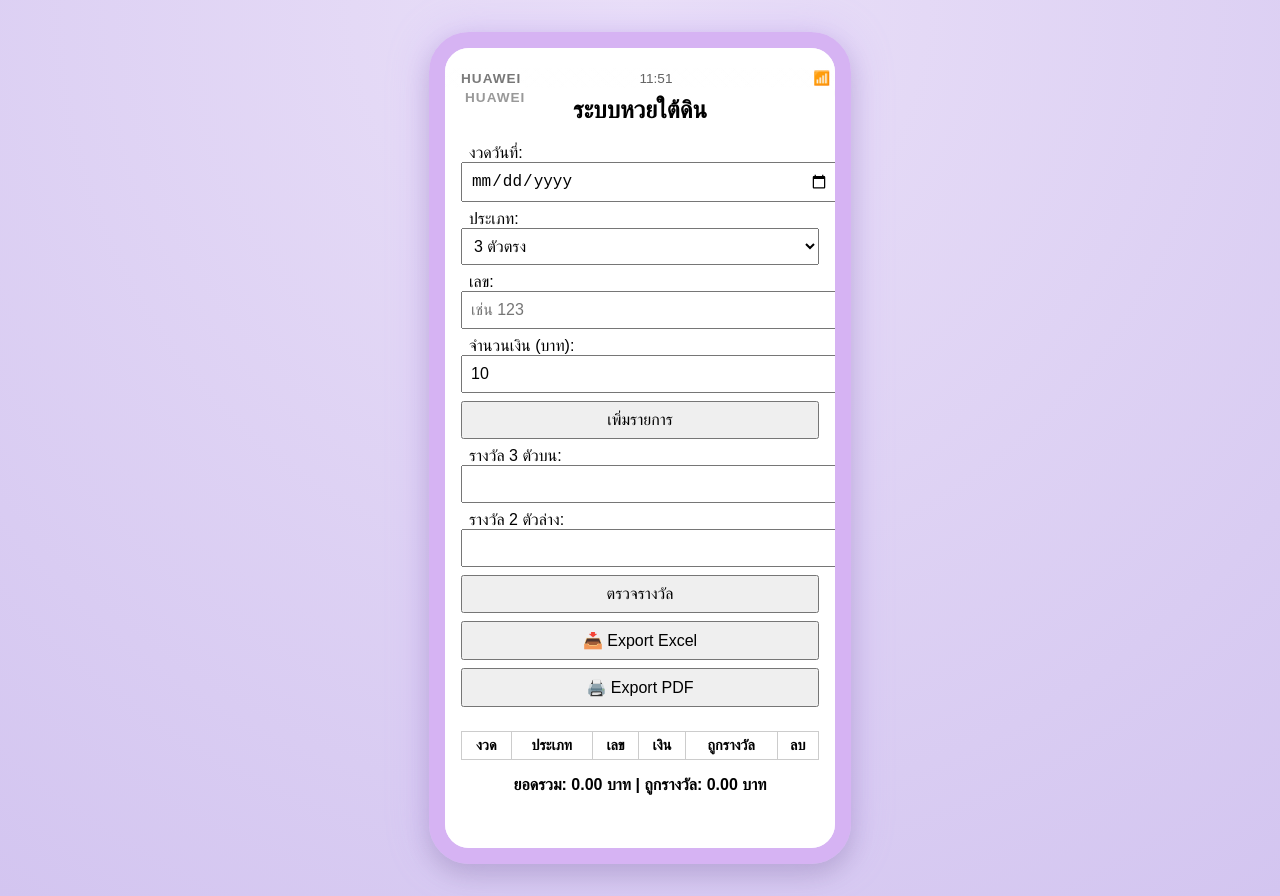
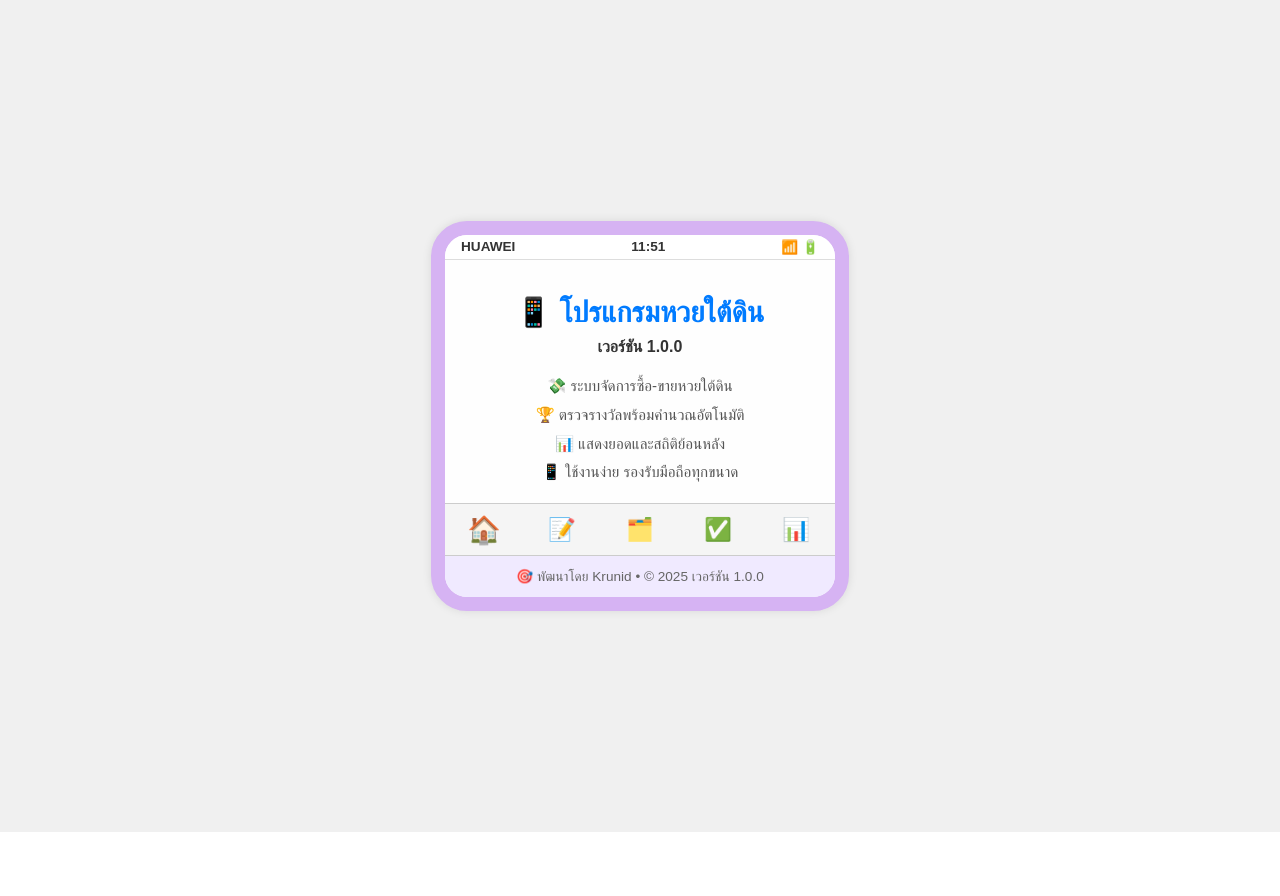
Before and after one commit to krunid/Undergroundlotterysystem, a plain HTML site: page index.html in a window 1280 px wide. After the commit the page ends 832 px from the top, so only its background shows below. Drawn offline with nearby package versions, Linux system fonts and the light colour scheme; some packages are replaced by stand-ins of ours; a script that the page names is missing.

Commit message:
Add files via upload

```diff
--- a/index.html
+++ b/index.html
@@ -2,321 +2,131 @@
 <html lang="th">
 <head>
   <meta charset="UTF-8">
-  <title>หวยใต้ดิน | Nova 12s</title>
+  <title>หวยใต้ดิน Nova UI</title>
   <meta name="viewport" content="width=device-width, initial-scale=1">
-  <style>
-    body {
-      margin: 0;
-      padding: 2rem;
-      background: radial-gradient(circle at top, #eae0f8, #d3c5f0);
-      font-family: 'Prompt', sans-serif;
-      display: flex;
-      justify-content: center;
-      align-items: center;
-      min-height: 100vh;
-    }
-    .phone-wrapper {
-      position: relative;
-    }
-    .phone-frame {
-      width: 390px;
-      height: 800px;
-      background: linear-gradient(to bottom, #fdfbff, #f7f0ff);
-      border: 16px solid #d6b3f3;
-      border-radius: 40px;
-      box-shadow:
-        inset 0 0 10px rgba(255, 255, 255, 0.4),
-        0 0 40px rgba(190, 150, 255, 0.35),
-        0 10px 25px rgba(0,0,0,0.15);
-      overflow: hidden;
-      position: relative;
-    }
-    .glass-glow {
-      position: absolute;
-      top: 0; left: 0; width: 100%; height: 100%;
-      background:
-        linear-gradient(135deg, rgba(255,255,255,0.2), rgba(255,255,255,0)),
-        linear-gradient(45deg, rgba(255,255,255,0.15), rgba(255,255,255,0));
-      pointer-events: none;
-      z-index: 5;
-    }
-    .phone-logo {
-      position: absolute;
-      top: 22px; left: 20px;
-      font-size: 0.85rem; font-weight: bold;
-      color: #999; letter-spacing: 1px; z-index: 10;
-    }
-    .camera-hole {
-      position: absolute;
-      top: 20px; right: 20px;
-      width: 10px; height: 10px;
-      background: #333;
-      border-radius: 50%;
-      box-shadow: 0 0 3px rgba(0,0,0,0.5);
-      z-index: 10;
-    }
-    .speaker-bar {
-      position: absolute;
-      top: 18px;
-      left: 50%;
-      transform: translateX(-50%);
-      width: 60px; height: 4px;
-      background: #aaa;
-      border-radius: 4px;
-      z-index: 10;
-    }
-    .status-bar {
-      position: absolute;
-      top: 40px; width: 100%;
-      display: flex;
-      justify-content: space-between;
-      padding: 0 12px;
-      font-size: 0.75rem;
-      color: #444;
-      z-index: 10;
-    }
-    .button-side, .button-volume {
-      position: absolute;
-      width: 4px;
-      background: #bbb;
-      border-radius: 2px;
-      box-shadow: inset 0 0 2px #888;
-    }
-    .button-side {
-      top: 120px; right: -12px; height: 50px;
-    }
-    .button-volume {
-      top: 190px; right: -12px; height: 35px;
-    }
-    .app-container {
-      position: relative;
-      z-index: 1;
-      width: 100%;
-      height: 100%;
-      overflow-y: auto;
-      padding: 1rem;
-      box-sizing: border-box;
-      background: #fff;
-    }
-
-    label, input, select, button {
-      width: 100%;
-      margin-bottom: 8px;
-      padding: 8px;
-      font-size: 1rem;
-    }
-    table {
-      width: 100%;
-      border-collapse: collapse;
-      margin-top: 1rem;
-      font-size: 0.9rem;
-    }
-    th, td {
-      border: 1px solid #ccc;
-      padding: 5px;
-      text-align: center;
-    }
-    .total {
-      font-weight: bold;
-      text-align: center;
-      margin-top: 1rem;
-    }
-    .status-bar {
-  position: absolute;
-  top: 20px;
-  width: 100%;
-  display: flex;
-  justify-content: space-between;
-  align-items: center;
-  padding: 0 16px;
-  font-size: 0.85rem;
-  color: #444;
-  z-index: 15;
-  height: 20px;
-  font-weight: 500;
-}
-
-.status-left {
-  flex: 1;
-  text-align: left;
-  font-weight: bold;
-  letter-spacing: 1px;
-}
-
-.status-center {
-  flex: 1;
-  text-align: center;
-}
-
-.status-right {
-  flex: 1;
-  text-align: right;
-}
-
-  </style>
+  <link rel="stylesheet" href="style.css">
+  <script src="https://cdn.jsdelivr.net/npm/chart.js"></script>
+  <script src="https://cdn.jsdelivr.net/npm/sweetalert2@11"></script>
 </head>
 <body>
   <div class="phone-wrapper">
     <div class="phone-frame">
-
+      <div class="glass-glow"></div>
+      <div class="camera-hole"></div>
+      <div class="speaker-bar"></div>
       <div class="status-bar">
-      <div class="glass-glow"></div>
-      <div class="phone-logo">HUAWEI</div>
-      <div class="camera-hole"></div>
         <div class="status-left">HUAWEI</div>
         <div class="status-center" id="clock">--:--</div>
         <div class="status-right">📶 🔋</div>
       </div>
-
       <div class="button-side"></div>
       <div class="button-volume"></div>
+      <div class="app-container">
 
-    <div class="app-container">
-      <h2 style="text-align:center; margin-top: 2rem;">ระบบหวยใต้ดิน</h2>
+      <!-- 🏠 หน้าหลัก -->
+      <div id="tab-home" class="tab-section active animate">
+        <h1 style="text-align:center; font-size: 1.8rem; color:#007bff; margin-bottom: 0.5rem;">📱 โปรแกรมหวยใต้ดิน</h1>
+        <p style="text-align:center; margin: 0.25rem; font-weight: bold;">เวอร์ชัน 1.0.0</p>
+        <p style="text-align:center; color:#555; font-size: 0.95rem; line-height: 1.8rem; max-width: 320px; margin: 1rem auto 0;">
+          💸 ระบบจัดการซื้อ-ขายหวยใต้ดิน<br>
+          🏆 ตรวจรางวัลพร้อมคำนวณอัตโนมัติ<br>
+          📊 แสดงยอดและสถิติย้อนหลัง<br>
+          📱 ใช้งานง่าย รองรับมือถือทุกขนาด
+        </p>
 
-      <label>งวดวันที่:</label>
+      </div>
+
+        <!-- 📝 ฟอร์มป้อนข้อมูล -->
+        <div id="tab-input" class="tab-section">
+          <h2>📝 เพิ่มรายการหวย</h2>
+          <div class="form-row">
+            <label>งวดวันที่</label>
             <input type="date" id="lotteryDate">
-
-      <label>ประเภท:</label>
+          </div>
+          <div class="form-row">
+            <label>ประเภท</label>
             <select id="type">
-        <option value="3ตัวตรง">3 ตัวตรง</option>
-        <option value="3ตัวโต๊ด">3 ตัวโต๊ด</option>
-        <option value="2ตัวบน">2 ตัวบน</option>
-        <option value="2ตัวล่าง">2 ตัวล่าง</option>
+              <option value="3 ตัวตรง">3 ตัวตรง</option>
+              <option value="3 ตัวโต๊ด">3 ตัวโต๊ด</option>
+              <option value="2 ตัวบน">2 ตัวบน</option>
+              <option value="2 ตัวล่าง">2 ตัวล่าง</option>
               <option value="วิ่งบน">วิ่งบน</option>
               <option value="วิ่งล่าง">วิ่งล่าง</option>
             </select>
-
-      <label>เลข:</label>
-      <input type="text" id="number" maxlength="3" placeholder="เช่น 123">
-
-      <label>จำนวนเงิน (บาท):</label>
+          </div>
+          <div class="form-row">
+            <label>เลข</label>
+            <input type="text" id="number" maxlength="3">
+          </div>
+          <div class="form-row">
+            <label>จำนวนเงิน</label>
             <input type="number" id="amount" value="10" min="1">
-
-      <button onclick="addEntry()">เพิ่มรายการ</button>
-
-      <label>รางวัล 3 ตัวบน:</label>
+          </div>
+          <div style="display: flex; gap: 0.5rem;">
+            <button onclick="addEntry()">✅ เพิ่มรายการ</button>
+            <button onclick="resetForm()" style="background: #ccc; color: #000;">🔄 รีเซ็ต</button>
+          </div>
+          <div class="form-row">
+            <label>รางวัล 3 ตัวบน</label>
             <input type="text" id="win3top" maxlength="3">
-
-      <label>รางวัล 2 ตัวล่าง:</label>
+          </div>
+          <div class="form-row">
+            <label>รางวัล 2 ตัวล่าง</label>
             <input type="text" id="win2bottom" maxlength="2">
-
-      <button onclick="renderTable()">ตรวจรางวัล</button>
-      <button onclick="exportCSV()">📥 Export Excel</button>
-      <button onclick="window.print()">🖨️ Export PDF</button>
-
-      <table>
-        <thead>
-          <tr>
-            <th>งวด</th><th>ประเภท</th><th>เลข</th><th>เงิน</th><th>ถูกรางวัล</th><th>ลบ</th>
-          </tr>
-        </thead>
-        <tbody id="entryTable"></tbody>
-      </table>
-
-      <div class="total" id="summary">ยอดรวม: 0 บาท | ถูกรางวัล: 0 บาท</div>
-    </div>
           </div>
         </div>
 
-<script>
-  // เวลาเรียลไทม์
-  function updateClock() {
-    const now = new Date();
-    const h = String(now.getHours()).padStart(2, '0');
-    const m = String(now.getMinutes()).padStart(2, '0');
-    document.getElementById("clock").innerText = `${h}:${m}`;
-  }
-  setInterval(updateClock, 1000);
-  updateClock();
+        <!-- 📋 ประวัติการซื้อ -->
+        <div id="tab-history" class="tab-section">
+          <h2>🗂️ ประวัติการซื้อ</h2>
+          <div style="overflow-y: auto; max-height: 300px;">
+            <table style="width: 100%; border-collapse: collapse;">
+              <thead>
+                <tr style="background: #f0f0f0;">
+                  <th>งวด</th><th>ประเภท</th><th>เลข</th><th>จำนวน</th><th>ลบ</th>
+                </tr>
+              </thead>
+              <tbody id="historyList"></tbody>
+            </table>
+          </div>
+        </div>
 
-  let data = JSON.parse(localStorage.getItem("lottoFull") || "[]");
+        <!-- ✅ ตรวจรางวัล -->
+        <div id="tab-check" class="tab-section">
+          <h2>✅ ตรวจรางวัล</h2>
+          <input id="check3top" type="text" placeholder="รางวัล 3 ตัวบน">
+          <input id="check2bottom" type="text" placeholder="รางวัล 2 ตัวล่าง">
+          <button onclick="checkPrize()">🎯 ตรวจรางวัล</button>
+          <div id="checkResult" style="margin-top: 1rem;"></div>
+        </div>
 
-  function addEntry() {
-    const date = document.getElementById("lotteryDate").value;
-    const type = document.getElementById("type").value;
-    const number = document.getElementById("number").value.trim();
-    const amount = parseFloat(document.getElementById("amount").value);
-    if (!date || !number || isNaN(amount) || amount <= 0) {
-      alert("กรอกข้อมูลให้ครบ");
-      return;
-    }
-    data.push({ date, type, number, amount });
-    localStorage.setItem("lottoFull", JSON.stringify(data));
-    renderTable();
-    document.getElementById("number").value = "";
-    document.getElementById("amount").value = 10;
-  }
+        <!-- 📊 สถิติ -->
+        <div id="tab-stats" class="tab-section">
+          <h2>📊 สถิติยอดซื้อ</h2>
+          <canvas id="summaryChart" height="200"></canvas>
+        </div>
+      </div>
 
-  function deleteEntry(index) {
-    data.splice(index, 1);
-    localStorage.setItem("lottoFull", JSON.stringify(data));
-    renderTable();
-  }
+      <!-- 🔽 เมนูด้านล่าง -->
+      <nav class="bottom-nav">
+        <button onclick="switchTab('home')" id="tab-home-btn" class="active">🏠</button>
+        <button onclick="switchTab('input')" id="tab-input-btn">📝</button>
+        <button onclick="switchTab('history')" id="tab-history-btn">🗂️</button>
+        <button onclick="switchTab('check')" id="tab-check-btn">✅</button>
+        <button onclick="switchTab('stats')" id="tab-stats-btn">📊</button>
+      </nav>
 
-  function renderTable() {
-    const win3 = document.getElementById("win3top").value;
-    const win2 = document.getElementById("win2bottom").value;
-    let table = '';
-    let total = 0;
-    let winTotal = 0;
+      <!--<footer class="app-footer">-->
+      <!--  © 2025 ระบบหวยใต้ดิน by Krunid | เวอร์ชัน 1.0.0-->
+      <!--</footer>-->
 
-    data.forEach((entry, i) => {
-      let win = '';
-      if (entry.type === '3ตัวตรง' && win3 === entry.number) win = 'ถูก (x900)', winTotal += entry.amount * 900;
-      if (entry.type === '3ตัวโต๊ด' && isSameDigits(win3, entry.number)) win = 'ถูก (x150)', winTotal += entry.amount * 150;
-      if (entry.type === '2ตัวบน' && win3.slice(-2) === entry.number) win = 'ถูก (x90)', winTotal += entry.amount * 90;
-      if (entry.type === '2ตัวล่าง' && win2 === entry.number) win = 'ถูก (x90)', winTotal += entry.amount * 90;
-      if (entry.type === 'วิ่งบน' && win3.includes(entry.number)) win = 'ถูก (x3)', winTotal += entry.amount * 3;
-      if (entry.type === 'วิ่งล่าง' && win2.includes(entry.number)) win = 'ถูก (x4)', winTotal += entry.amount * 4;
+      <footer style="text-align: center; font-size: 0.85rem; color: #666; padding: 0.75rem 0; background: #f0eaff; border-top: 1px solid #ccc;">
+        🎯 พัฒนาโดย Krunid • © 2025 เวอร์ชัน 1.0.0
+      </footer>
 
-      table += `
-        <tr>
-          <td>${entry.date}</td>
-          <td>${entry.type}</td>
-          <td>${entry.number}</td>
-          <td>${entry.amount.toFixed(2)}</td>
-          <td>${win || '-'}</td>
-          <td><button onclick="deleteEntry(${i})">ลบ</button></td>
-        </tr>
-      `;
-      total += entry.amount;
-    });
 
-    document.getElementById("entryTable").innerHTML = table;
-    document.getElementById("summary").innerText = `ยอดรวม: ${total.toFixed(2)} บาท | ถูกรางวัล: ${winTotal.toFixed(2)} บาท`;
-  }
-
-  function isSameDigits(a, b) {
-    return a.split('').sort().join('') === b.split('').sort().join('');
-  }
-
-  function exportCSV() {
-    let csv = 'งวด,ประเภท,เลข,จำนวน,ถูกรางวัล\n';
-    const win3 = document.getElementById("win3top").value;
-    const win2 = document.getElementById("win2bottom").value;
-
-    data.forEach(entry => {
-      let result = '';
-      if (entry.type === '3ตัวตรง' && win3 === entry.number) result = 'ถูก';
-      else if (entry.type === '3ตัวโต๊ด' && isSameDigits(win3, entry.number)) result = 'ถูก';
-      else if (entry.type === '2ตัวบน' && win3.slice(-2) === entry.number) result = 'ถูก';
-      else if (entry.type === '2ตัวล่าง' && win2 === entry.number) result = 'ถูก';
-      else if (entry.type === 'วิ่งบน' && win3.includes(entry.number)) result = 'ถูก';
-      else if (entry.type === 'วิ่งล่าง' && win2.includes(entry.number)) result = 'ถูก';
-
-      csv += `${entry.date},${entry.type},${entry.number},${entry.amount},${result}\n`;
-    });
-
-    const blob = new Blob([csv], { type: 'text/csv' });
-    const url = URL.createObjectURL(blob);
-    const a = document.createElement('a');
-    a.href = url;
-    a.download = 'หวยใต้ดิน.csv';
-    a.click();
-  }
-
-  renderTable();
-</script>
+    </div>
+  </div>
+  <script src="script.js"></script>
 </body>
 </html>
--- /dev/null
+++ b/script.js
@@ -0,0 +1,152 @@
+// ===========================
+// 🗓️ ข้อมูลรายการหวย
+// ===========================
+const purchaseData = [
+  { date: '01/04/2566', type: '3 ตัวตรง', number: '123', amount: 50 },
+  { date: '16/04/2566', type: '2 ตัวล่าง', number: '89', amount: 30 }
+];
+
+// ===========================
+// ⏰ นาฬิกาแสดงเวลาปัจจุบัน
+// ===========================
+function updateClock() {
+  const clock = document.getElementById("clock");
+  const now = new Date();
+  const hour = now.getHours().toString().padStart(2, '0');
+  const minute = now.getMinutes().toString().padStart(2, '0');
+  clock.textContent = `${hour}:${minute}`;
+}
+setInterval(updateClock, 1000);
+updateClock();
+
+// ===========================
+// ➕ เพิ่มรายการใหม่
+// ===========================
+function addEntry() {
+  const date = document.getElementById('lotteryDate').value;
+  const type = document.getElementById('type').value;
+  const number = document.getElementById('number').value;
+  const amount = parseInt(document.getElementById('amount').value);
+
+  if (!date || !type || !number || isNaN(amount)) {
+    Swal.fire({ icon: 'warning', title: 'กรอกไม่ครบ!', text: 'กรุณากรอกข้อมูลให้ครบถ้วน', confirmButtonText: 'เข้าใจแล้ว' });
+    return;
+  }
+
+  const entry = { date, type, number, amount };
+  purchaseData.push(entry);
+  renderHistory();
+  Swal.fire({ icon: 'success', title: 'เพิ่มรายการแล้ว!', showConfirmButton: false, timer: 1200 });
+}
+
+// ===========================
+// ♻️ รีเซ็ตฟอร์ม
+// ===========================
+function resetForm() {
+  document.getElementById('lotteryDate').value = '';
+  document.getElementById('type').selectedIndex = 0;
+  document.getElementById('number').value = '';
+  document.getElementById('amount').value = 10;
+  document.getElementById('win3top').value = '';
+  document.getElementById('win2bottom').value = '';
+}
+
+// ===========================
+// 📋 แสดงประวัติการซื้อในตาราง
+// ===========================
+function renderHistory() {
+  const list = document.getElementById('historyList');
+  list.innerHTML = '';
+  purchaseData.forEach((item, index) => {
+    const row = document.createElement('tr');
+    row.innerHTML = `
+      <td style="padding: 0.5rem; border: 1px solid #ccc;">${item.date}</td>
+      <td style="padding: 0.5rem; border: 1px solid #ccc;">${item.type}</td>
+      <td style="padding: 0.5rem; border: 1px solid #ccc;">${item.number}</td>
+      <td style="padding: 0.5rem; border: 1px solid #ccc;">${item.amount}</td>
+      <td style="padding: 0.5rem; border: 1px solid #ccc; text-align: center;"><button onclick="deleteEntry(${index})">❌</button></td>
+    `;
+    list.appendChild(row);
+  });
+}
+
+function deleteEntry(index) {
+  purchaseData.splice(index, 1);
+  renderHistory();
+}
+
+// ===========================
+// 🏆 ตรวจรางวัล
+// ===========================
+function checkPrize() {
+  const win3 = document.getElementById('check3top').value;
+  const win2 = document.getElementById('check2bottom').value;
+  const resultBox = document.getElementById('checkResult');
+  const matches = purchaseData.filter(p =>
+    (p.type === '3 ตัวตรง' && p.number === win3) ||
+    (p.type === '2 ตัวล่าง' && p.number === win2)
+  );
+  resultBox.innerHTML = matches.length ?
+    `<b>ถูกรางวัล:</b><ul>${matches.map(m => {
+      let reward = 0;
+      if (m.type === '3 ตัวตรง') reward = m.amount * 900;
+      else if (m.type === '3 ตัวโต๊ด') reward = m.amount * 150;
+      else if (m.type === '2 ตัวบน' || m.type === '2 ตัวล่าง') reward = m.amount * 90;
+      else if (m.type === 'วิ่งบน') reward = m.amount * 3;
+      else if (m.type === 'วิ่งล่าง') reward = m.amount * 4;
+      return `<li>${m.type} ${m.number} - ได้รับ ${reward.toLocaleString()} บาท</li>`;
+    }).join('')}</ul>` :
+    'ไม่ถูกรางวัลใดๆ';
+}
+
+// ===========================
+// 📊 แสดงกราฟสถิติยอดซื้อ
+// ===========================
+function updateChart() {
+  const ctx = document.getElementById('summaryChart');
+  const totals = {};
+  purchaseData.forEach(p => {
+    if (!totals[p.date]) totals[p.date] = 0;
+    totals[p.date] += p.amount;
+  });
+  const sortedDates = Object.keys(totals).sort();
+  const data = sortedDates.map(d => totals[d]);
+
+  new Chart(ctx, {
+    type: 'bar',
+    data: {
+      labels: sortedDates,
+      datasets: [{
+        label: 'ยอดรวมแต่ละงวด (บาท)',
+        data: data,
+        backgroundColor: '#007bff'
+      }]
+    },
+    options: {
+      responsive: true,
+      plugins: {
+        legend: { display: false }
+      },
+      scales: {
+        y: { beginAtZero: true }
+      }
+    }
+  });
+}
+
+// ===========================
+// 🔁 สลับแท็บเมนู
+// ===========================
+function switchTab(tab) {
+  document.querySelectorAll('.tab-section').forEach(s => s.classList.remove('active'));
+  document.querySelectorAll('.bottom-nav button').forEach(b => b.classList.remove('active'));
+  document.getElementById('tab-' + tab).classList.add('active');
+  document.getElementById('tab-' + tab + '-btn').classList.add('active');
+  if (tab === 'stats') updateChart();
+  if (tab === 'home') updateClock();
+}
+
+// ===========================
+// 🚀 เริ่มต้นโหลดประวัติเมื่อเปิด
+// ===========================
+document.addEventListener('DOMContentLoaded', renderHistory);
--- /dev/null
+++ b/style.css
@@ -0,0 +1,142 @@
+body {
+  margin: 0;
+  font-family: 'Prompt', sans-serif;
+  background-color: #fff;
+  color: #333;
+}
+
+.phone-wrapper {
+  display: flex;
+  justify-content: center;
+  align-items: center;
+  min-height: 100vh;
+  background: #f0f0f0;
+  padding: 1rem;
+}
+
+.phone-frame {
+  width: 390px;
+  background: #fff;
+  border: 14px solid #d6b3f3;
+  border-radius: 36px;
+  box-shadow: 0 0 10px rgba(0,0,0,0.1);
+  overflow: hidden;
+  position: relative;
+  display: flex;
+  flex-direction: column;
+}
+
+.status-bar {
+  display: flex;
+  justify-content: space-between;
+  padding: 0.25rem 1rem;
+  background: #fff;
+  font-size: 0.85rem;
+  font-weight: bold;
+  border-bottom: 1px solid #ddd;
+}
+
+.app-container {
+  flex: 1;
+  overflow-y: auto;
+  padding: 1rem;
+  background-color: #fefefe;
+}
+
+.tab-section {
+  display: none;
+  opacity: 0;
+  transform: translateY(10px);
+  transition: opacity 0.3s ease, transform 0.3s ease;
+}
+
+.tab-section.active {
+  display: block;
+  opacity: 1;
+  transform: translateY(0);
+}
+
+.animate {
+  animation: fadeInUp 0.5s ease;
+}
+
+@keyframes fadeInUp {
+  from {
+    opacity: 0;
+    transform: translateY(20px);
+  }
+  to {
+    opacity: 1;
+    transform: translateY(0);
+  }
+}
+
+.form-row {
+  display: flex;
+  align-items: center;
+  margin-bottom: 0.75rem;
+  gap: 0.5rem;
+}
+
+.form-row label {
+  width: 100px;
+  min-width: 80px;
+  font-weight: bold;
+  color: #007bff;
+}
+
+.form-row input,
+.form-row select {
+  flex: 1;
+  padding: 0.5rem 1rem;
+  border-radius: 6px;
+  border: 1px solid #ccc;
+  background-color: #f9fbff;
+}
+
+button {
+  padding: 0.6rem 1rem;
+  background-color: #007bff;
+  color: white;
+  font-size: 1rem;
+  border: none;
+  border-radius: 6px;
+  cursor: pointer;
+}
+
+button:hover {
+  background-color: #0056b3;
+}
+
+.bottom-nav {
+  display: flex;
+  justify-content: space-around;
+  align-items: center;
+  padding: 0.5rem 0;
+  background: #f5f5f5;
+  border-top: 1px solid #ccc;
+}
+
+.bottom-nav button {
+  background: none;
+  border: none;
+  font-size: 1.4rem;
+  color: #888;
+  cursor: pointer;
+  padding: 0.25rem 0.75rem;
+  transition: all 0.3s ease;
+}
+
+.bottom-nav button.active {
+  color: #007bff;
+  transform: scale(1.2);
+}
+.app-footer {
+  text-align: center;
+  font-size: 0.85rem;
+  color: #666;
+  background: #f8f8f8;
+  border-top: 1px solid #ccc;
+  padding: 0.6rem 1rem;
+  margin-top: auto;
+}
```
Lines whose indentation alone changed are shown as unchanged.
